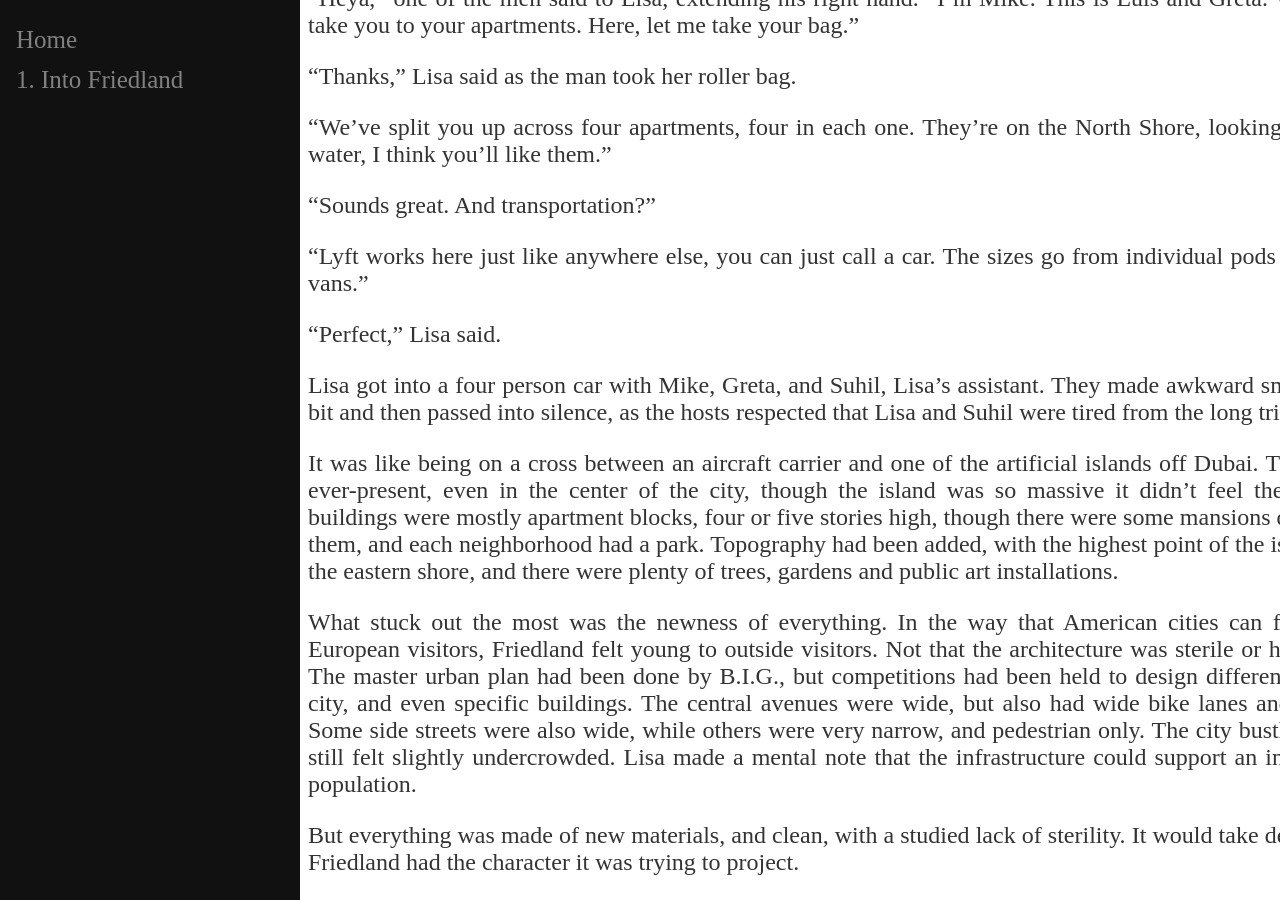
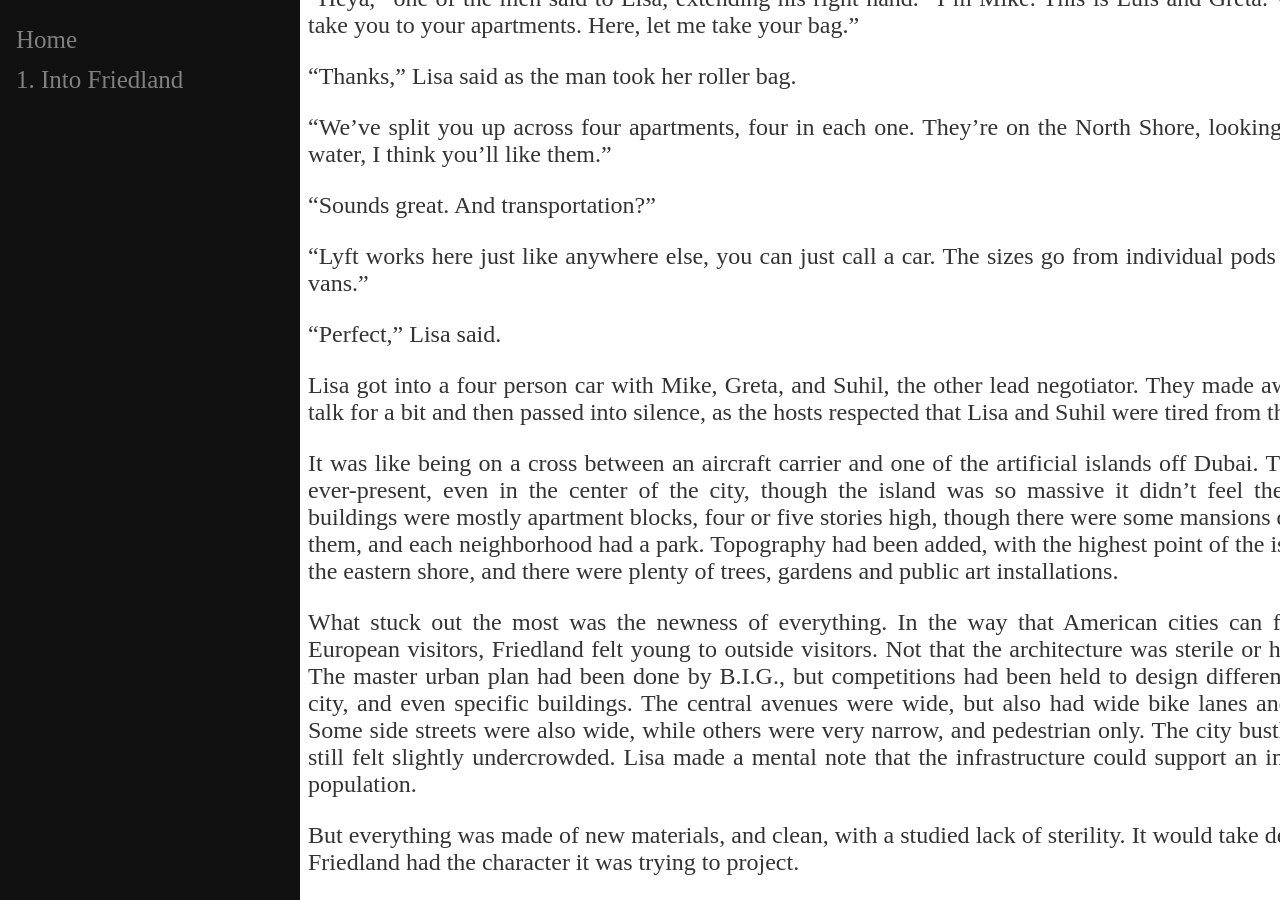
Before and after one commit to fylobc/fylobc.github.io, a Jekyll site: the page built from _parts/Part_0.md, in a window 1280 px wide and 900 px high, scrolled down 2526 px. Built offline with Jekyll 4.4.1, drawn with Linux system fonts in a browser that asks for light colours.

Commit message:
Edited part 1

```diff
--- a/_parts/Part_0.md
+++ b/_parts/Part_0.md
@@ -61,7 +61,7 @@ A group of two men and a woman met Lisa and her team as they de-planed at Nozick
 
 “Perfect,” Lisa said.
 
-Lisa got into a four person car with Mike, Greta, and Suhil, Lisa’s assistant. They made awkward small talk for a bit and then passed into silence, as the hosts respected that Lisa and Suhil were tired from the long trip.
+Lisa got into a four person car with Mike, Greta, and Suhil, the other lead negotiator. They made awkward small talk for a bit and then passed into silence, as the hosts respected that Lisa and Suhil were tired from the long trip.
 
 It was like being on a cross between an aircraft carrier and one of the artificial islands off Dubai. The water was ever-present, even in the center of the city, though the island was so massive it didn't feel the waves. The buildings were mostly apartment blocks, four or five stories high, though there were some mansions dotted among them, and each neighborhood had a park. Topography had been added, with the highest point of the island close to the eastern shore, and there were plenty of trees, gardens and public art installations.
 
```
